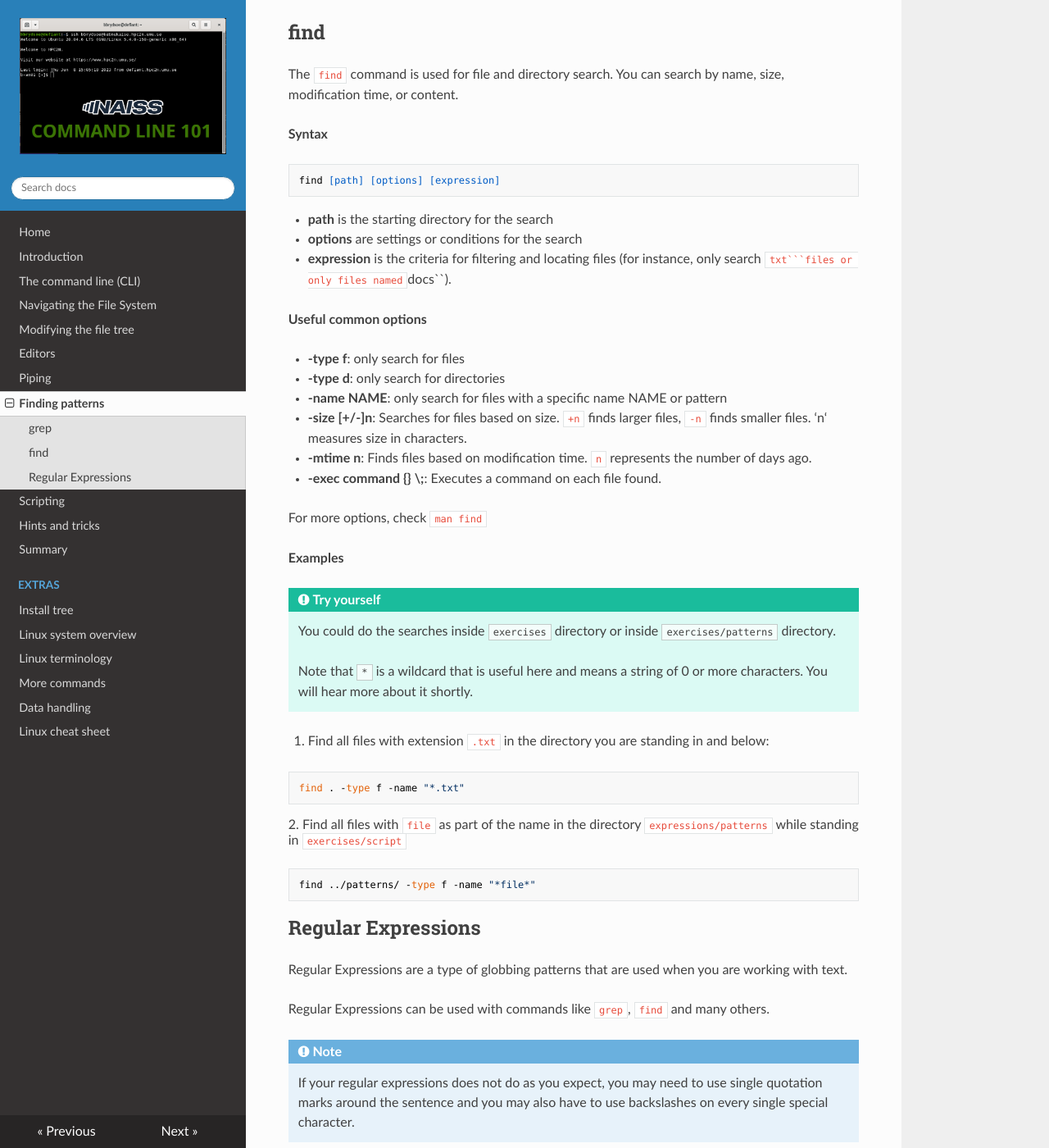
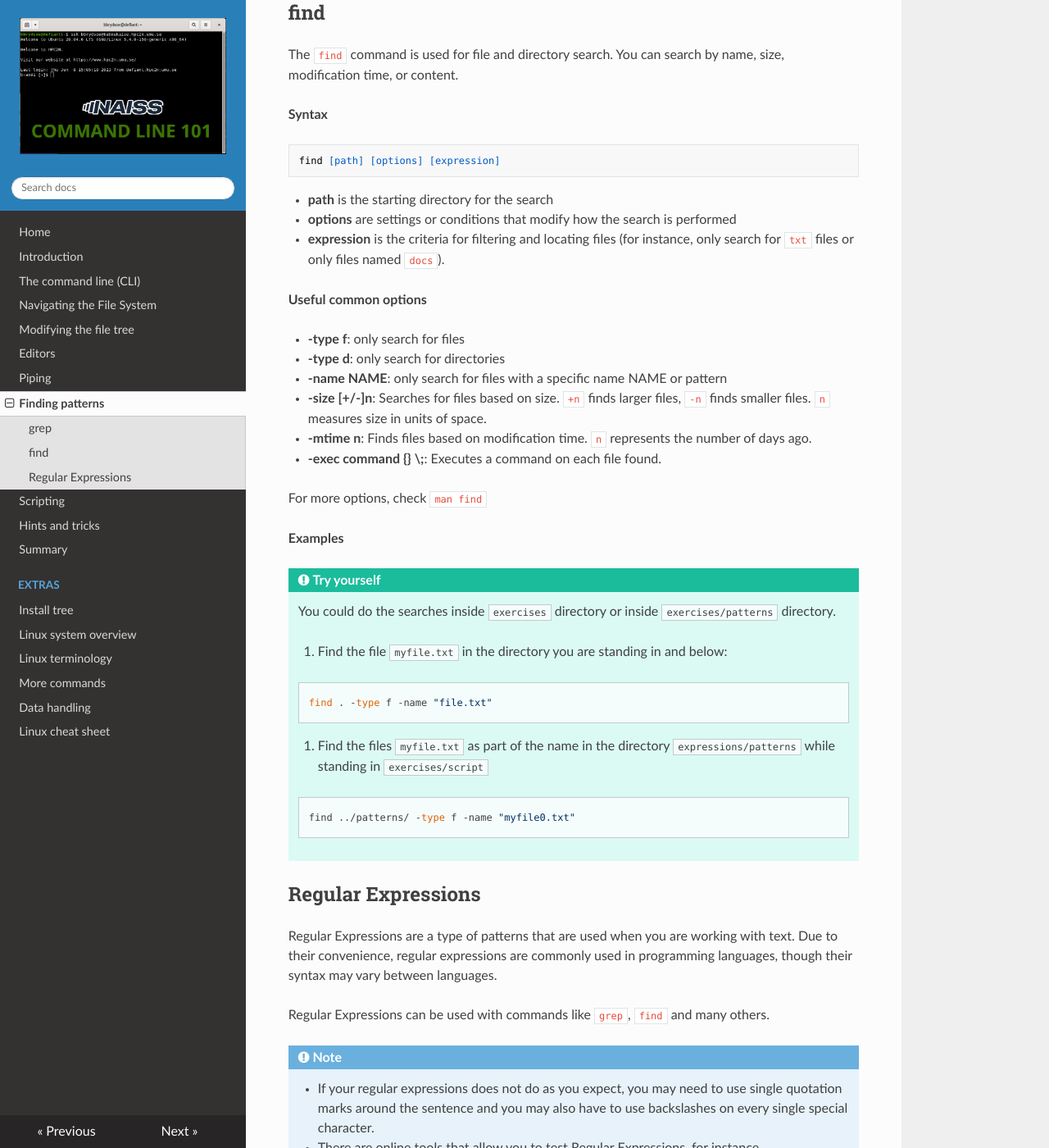
Before and after one commit to hpc2n/linux-command-line-101, an MkDocs documentation site: the page built from docs/patterns.md, in a window 1280 px wide and 1400 px high, scrolled down 2399 px. Shown: the whole window at 82% size. Built offline with MkDocs 1.6.1, drawn with Linux system fonts in a browser that asks for light colours; nearby versions of some CDN libraries; some of the changed text lies outside the part shown.

Commit message:
Patterns: changes from the intro-linux repo incorporated into this one

````diff
--- a/docs/patterns.md
+++ b/docs/patterns.md
@@ -21,7 +21,7 @@ Here you will find descptions on how to search for files with specific patterns.
 
     Try out / code along for some of these examples.
 
-    You can use the contents of the directory ``/exercises/patterns`` that you got from the downloaded tarball (<a href="https://github.com/hpc2n/linux-command-line-101/raw/refs/heads/main/exercises.tar.gz">exercises.tar.gz</a>) to play with. If you have not done so already, right-click and save to download, or right-click and copy the url, then do ``wget THE-URL-YOU-COPIED`` in a terminal window to download it there. Then do <code>tar -zxvf patterns.tar.gz</code> to unpack.
+    You can use the contents of the directory ``/exercises/patterns`` that you got from the downloaded tarball (<a href="https://github.com/hpc2n/intro-linux/raw/refs/heads/main/exercises.tar.gz">exercises.tar.gz</a>) to play with. If you have not done so already, right-click and save to download, or right-click and copy the url, then do ``wget THE-URL-YOU-COPIED`` in a terminal window to download it there. Then do <code>tar -zxvf patterns.tar.gz</code> to unpack.
 
 ## grep
 
@@ -39,7 +39,7 @@ Some commonly used options are:
 
 - **-i**: ignore case
 - **-o**: only output the instance of the pattern you search for, not the full line
-- **-e**: use a regular expression as pattern for what you search for
+- **-e**: use a regular expression as pattern, can be used multiple times (OR operation), protects patterns starting with "-"
 - **-c**: do not output the line, just print a count of matching lines
 - **-n**: Prefix  each  line of output with the 1-based line number within its input file.
 - **-r**: Read  all  files  under  each  directory, recursively. If no file operand is given, grep searches the working directory.
@@ -71,7 +71,6 @@ See ``man grep`` for more options.
 ??? Solution "Click to reveal solution"
 
     ![grep string](images/grepstring.png){: style="width: 400px;float: right;padding: 3px;}
-<br>
 
 !!! Example "Find the instances of the word 'string' in file.txt and count them"
 
@@ -102,15 +101,15 @@ find [path] [options] [expression]
 ```
 
 - **path** is the starting directory for the search
-- **options** are settings or conditions for the search
-- **expression** is the criteria for filtering and locating files (for instance, only search ``txt```files or only files named ``docs``).
+- **options** are settings or conditions that modify how the search is performed
+- **expression** is the criteria for filtering and locating files (for instance, only search for ``txt`` files or only files named ``docs``).
 
 **Useful common options**
 
 - **-type f**: only search for files
 - **-type d**: only search for directories
 - **-name NAME**: only search for files with a specific name NAME or pattern
-- **-size [+/-]n**: Searches for files based on size. `+n` finds larger files, `-n` finds smaller files. ‘n‘ measures size in characters.
+- **-size [+/-]n**: Searches for files based on size. `+n` finds larger files, `-n` finds smaller files. `n` measures size in units of space.
 - **-mtime n**: Finds files based on modification time. `n` represents the number of days ago.
 - **-exec command {} \;**: Executes a command on each file found.
 
@@ -122,28 +121,33 @@ For more options, check ``man find``
 
     You could do the searches inside ``exercises`` directory or inside ``exercises/patterns`` directory.
 
-    Note that ``*`` is a wildcard that is useful here and means a string of 0 or more characters. You will hear more about it shortly.
+    1. Find the file ``myfile.txt`` in the directory you are standing in and below:
 
-1. Find all files with extension ``.txt`` in the directory you are standing in and below:
+    ```bash
+    find . -type f -name "file.txt"
+    ```
 
-```bash
-find . -type f -name "*.txt"
-```
-2. Find all files with ``file`` as part of the name in the directory ``expressions/patterns`` while standing in ``exercises/script``
+    2. Find the files ``myfile.txt`` as part of the name in the directory ``expressions/patterns`` while standing in ``exercises/script``
 
-```bash
-find ../patterns/ -type f -name "*file*"
-```
+    ```bash
+    find ../patterns/ -type f -name "myfile0.txt"
+    ```
 
 ## Regular Expressions
 
-Regular Expressions are a type of globbing patterns that are used when you are working with text.
+Regular Expressions are a type of patterns that are used when you are working with text.
+Due to their convenience, regular expressions are commonly used in programming languages, though their syntax may vary between languages.
 
 Regular Expressions can be used with commands like ``grep``, ``find`` and many others.
 
 !!! NOTE
 
-    If your regular expressions does not do as you expect, you may need to use single quotation marks around the sentence and you may also have to use backslashes on every single special character.
+    - If your regular expressions does not do as you expect, you may need to use single quotation marks around the sentence and you may also have to use backslashes on every single special character.
+
+    - There are online tools that allow you to test Regular Expressions, for instance, <a href="https://regex101.com/">regex101.com</a>. Different languages are supported. For not too complex
+      Regular Expressions, most of the languages options could work for ``grep`` and ``find``.
+
+    - Make dry-runs (tests) before running commands with Regular Expressions that modify files.
 
 Some common examples of regular expressions:
 
@@ -168,4 +172,4 @@ Some common examples of regular expressions:
 !!! note "Keypoints"
 
     - Finding files with specific patterns in their names or content can be done with ``grep`` and ``find``
-    - Regular Expressions are a type of globbing patterns that are used when you are working with text. They can be used with ``grep``, ``find``, and many many others
+    - Regular Expressions are a type of patterns that are used when you are working with text. They can be used with ``grep``, ``find``, and other programs
````
